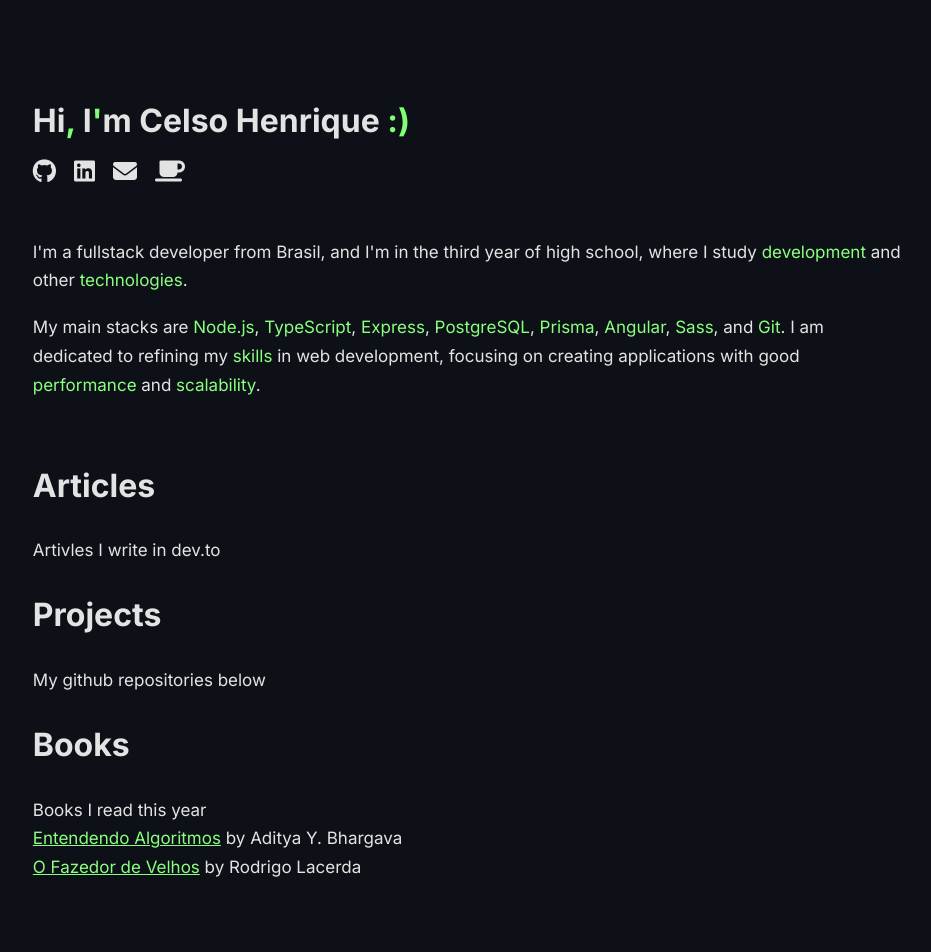
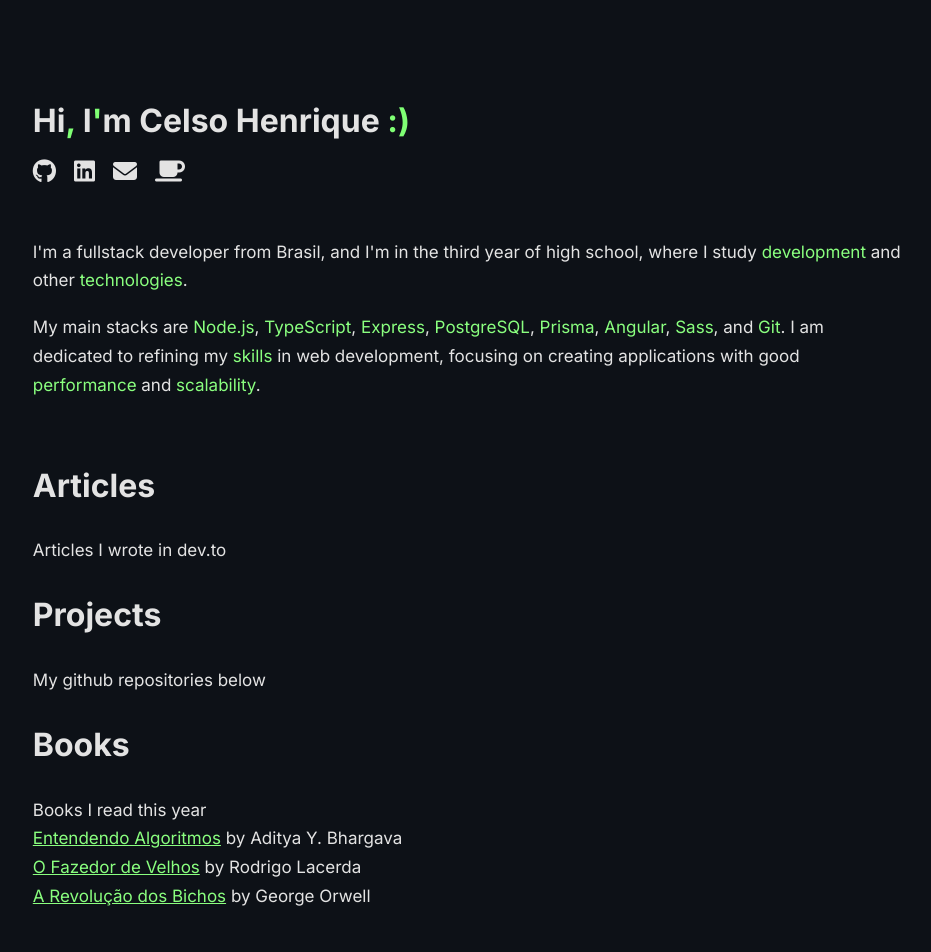
Before and after one commit to nothiaki/nothiaki.github.io, an Angular app: page / in a window 1280 px wide. Shown: the top 952 px of the page, without its empty margins (172-1103 px from the left). Built offline with nearby package versions, Linux system fonts and the light colour scheme; no server answers.

Commit message:
feat: add book

```diff
--- a/src/app/components/articles/articles.component.html
+++ b/src/app/components/articles/articles.component.html
@@ -3,7 +3,7 @@
         <h1>Articles</h1>
     </div>
     <div class="repository-container">
-        <p>Artivles I write in dev.to</p>
+        <p>Articles I wrote in dev.to</p>
         @for(i of articles$ | async; track $index) {
           <a href="{{ i.url }}" target="_blank" rel="noopener noreferrer">{{ i.title }}</a>
         }
--- a/src/app/components/books/books.component.ts
+++ b/src/app/components/books/books.component.ts
@@ -19,6 +19,11 @@ export class BooksComponent {
       title: "O Fazedor de Velhos",
       author: "Rodrigo Lacerda",
       reference: "https://www.amazon.com.br/fazedor-velhos-Rodrigo-Lacerda/dp/8535928421/ref=sr_1_1?crid=2IUHIAUR4PV89&dib=eyJ2IjoiMSJ9.10xM8_F8NoPUZJELRs0wVBgLG5hzHltOXZnNPuMWBx6mczmn3PAAV1XapAV1tauHrpOnQYlTg3LwC1hpcWjS6XN99iilEKKhcTU1pX_Uh2RKHxjp6aVRhMYgvj9BVz4K_LY0FxIweeZ7-vKryPsgWWfq4Bv14oX2m86mYg84fIJKVfChrG3joi_VLkf2TWys2iUztW9CYtKTWLOHvT4ndmnmCS--3_Y54LDXrdf9_jWpvj6O3hrGUD9JcC8bO9mAFrhqCZRYwDc_gQF2hrVEaRh0Os1iAVDt7PdJidgi5pk.A6Uu2vazBDTePtwsHpp-7OOvGTjmUugHfg1mDmRjYjQ&dib_tag=se&keywords=o+fazedor+de+velhos&qid=1709074549&sprefix=o+faze%2Caps%2C472&sr=8-1"
+    },
+    {
+      title: "A Revolução dos Bichos",
+      author: "George Orwell",
+      reference: "https://www.amazon.com.br/revolu%C3%A7%C3%A3o-dos-bichos-conto-fadas/dp/8535909559"
     }
   ];
 }
```
